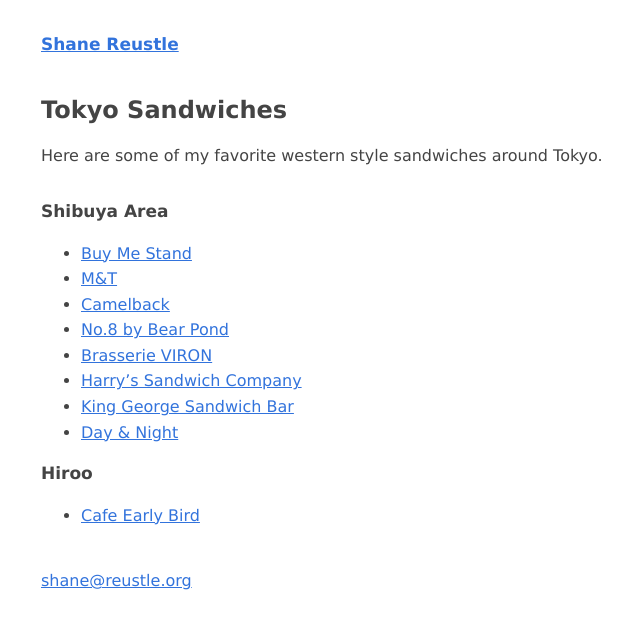
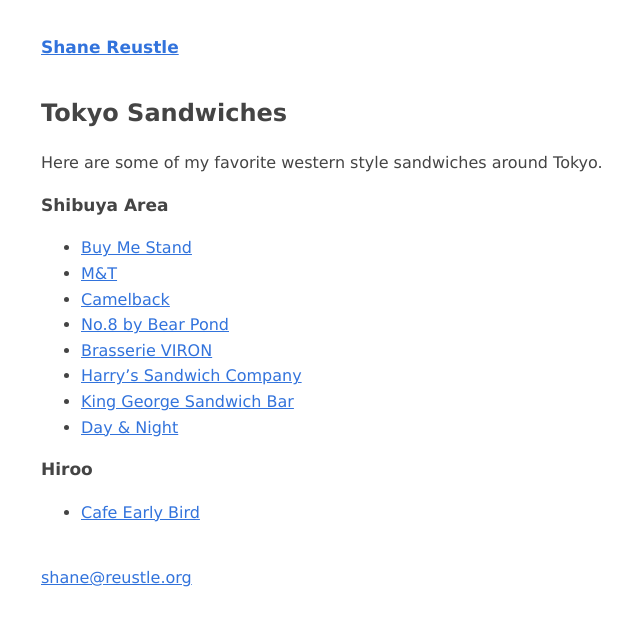
Before and after one commit to reustle/reustle, a Jekyll site: the page built from _posts/2018-12-07-tokyo-sandwiches.md, in a window 1280 px wide. Shown: the top 629 px of the page, without its empty margins (239-879 px from the left). Built offline with Jekyll 4.4.1, drawn with Linux system fonts in a browser that asks for light colours.

Commit message:
Update basic.html

```diff
--- a/_layouts/basic.html
+++ b/_layouts/basic.html
@@ -21,6 +21,10 @@
                 font-size: 16px;
                 color: #444;
             }
+            h1, h2, h3 {
+                margin: 1em 0;
+                padding: 0px;
+            }
             h2 {
                 font-size: 17px;
             }
@@ -32,8 +36,8 @@
                 color: rgb(50, 115, 220);
             }
             p {
-                padding-bottom: 1em;
-                margin: 0px;
+                padding: 0px;
+                margin: 0 0 1em 0;
                 text-align: justify;
             }
             img {
```
